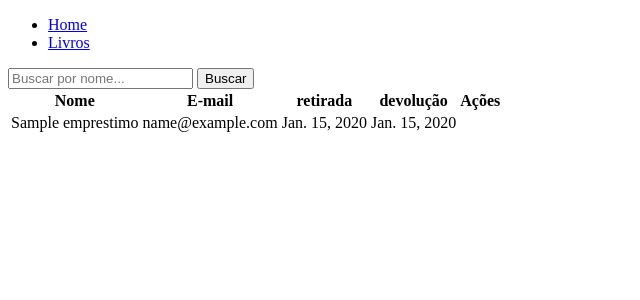
After one commit to NicolasUnivesp/CadLivros, a Django app: page /livros/1/emprestimos in a window 1280 px wide. The commit adds this page. Shown: the top 300 px of the page, without its empty margins (0-640 px from the left). Run offline with Django 4.2, Linux system fonts and the light colour scheme; tables that the repository leaves empty hold one stand-in row (values such as "Sample post").

Commit message:
metade da aula7

```diff
--- a/livro/models.py
+++ b/livro/models.py
@@ -9,6 +9,17 @@ class Livro(models.Model):
     def __str__(self) -> str:
         return self.titulo_completo
 
+class Emprestimo(models.Model):
+    nome = models.CharField(max_length=256)
+    email = models.EmailField(max_length=256)
+    data_retirada = models.DateField(null="false")
+    data_devolucao = models.DateField(null="True")
+
+    livro = models.ForeignKey(Livro, on_delete=models.CASCADE)
+
+    def __str__(self) -> str:
+        return self.nome
+
 
 
 # camada de dados, ela representa a modelagem do objeto e como a tabela sera criada no banco de dados (sqlite)
--- /dev/null
+++ b/livro/templates/emprestimo/emprestimo_list.html
@@ -0,0 +1,33 @@
+{% extends 'main/base.html' %}
+{% block content %}
+<form method="GET">
+    <input type="text" name="nome" placeholder="Buscar por nome..."> <!-- nome de quem emprestou -->
+    <input type="submit" value="Buscar"/>
+</form>
+
+<table>
+    <thead>
+        <tr>
+            <th>Nome</th>
+            <th>E-mail</th>
+            <th>retirada</th>
+            <th>devolução</th>
+            <th>Ações</th>
+        </tr>
+    </thead>
+    <tbody>
+        {% for emprestimo in emprestimos %}
+        <tr>
+            <td>{{ emprestimo.nome }}</td>
+            <td>{{ emprestimo.email }}</td>
+            <td>{{ emprestimo.data_retirada }}</td>
+            <td>{{ emprestimo.data_devolucao }}</td>
+            <td></td>
+
+        </tr>
+
+        {% endfor %}
+    </tbody>
+</table>
+
+{% endblock content %}
--- a/livro/templates/livro/livro_list.html
+++ b/livro/templates/livro/livro_list.html
@@ -32,6 +32,7 @@
             <td>
                 <a href="{% url 'livro.editar' livro.pk %}">Editar</a>
                 <a href="{% url 'livro.remover' livro.pk %}">Remover</a>
+                <a href="{% url 'livro.emprestimo' livro.pk %}">Emprestar</a>
             </td>
           </tr>
         {% endfor %}
--- a/livro/urls.py
+++ b/livro/urls.py
@@ -1,10 +1,11 @@
 from django.urls import path
 from . views import ListaLivroView, LivroCreateView, LivroUpdateView, LivroDeleteView
-
+from . import views
 
 urlpatterns = [
     path('', ListaLivroView.as_view(), name='livro.index'),
     path('novo/', LivroCreateView.as_view(), name='livro.novo'),
-    path('editar/<int:pk>', LivroUpdateView.as_view(), name='livro.editar'),
-    path('remover/<int:pk>', LivroDeleteView.as_view(), name='livro.remover')
+    path('<int:pk>/editar', LivroUpdateView.as_view(), name='livro.editar'),
+    path('<int:pk>/remover', LivroDeleteView.as_view(), name='livro.remover'),
+    path('<int:pk>/emprestimos', views.emprestimo, name='livro.emprestimo'),
 ]
--- a/livro/views.py
+++ b/livro/views.py
@@ -1,7 +1,15 @@
+import django
+
+
+from django.http import HttpResponse, Http404
 from django.shortcuts import render
 from django.views.generic import ListView, CreateView, UpdateView, DeleteView
-from .models import Livro
+from .models import Emprestimo, Livro
 from .forms import LivroForm
+
+
+
+
 
 class ListaLivroView(ListView):
     model = Livro
@@ -30,4 +38,12 @@ class LivroDeleteView(DeleteView):
     model = Livro
     success_url = '/livros/'
 
+
+def emprestimo(request, pk):
+    emprestimo = Emprestimo.objects.filter(livro=pk)
+    return render(request, 'emprestimo/emprestimo_list.html', {'emprestimos': emprestimo, 'pk_livro': pk})#
+
+
+
+
 # Create your views here.
```
Also changed, not shown: livro/migrations/0002_emprestimo.py (added).
